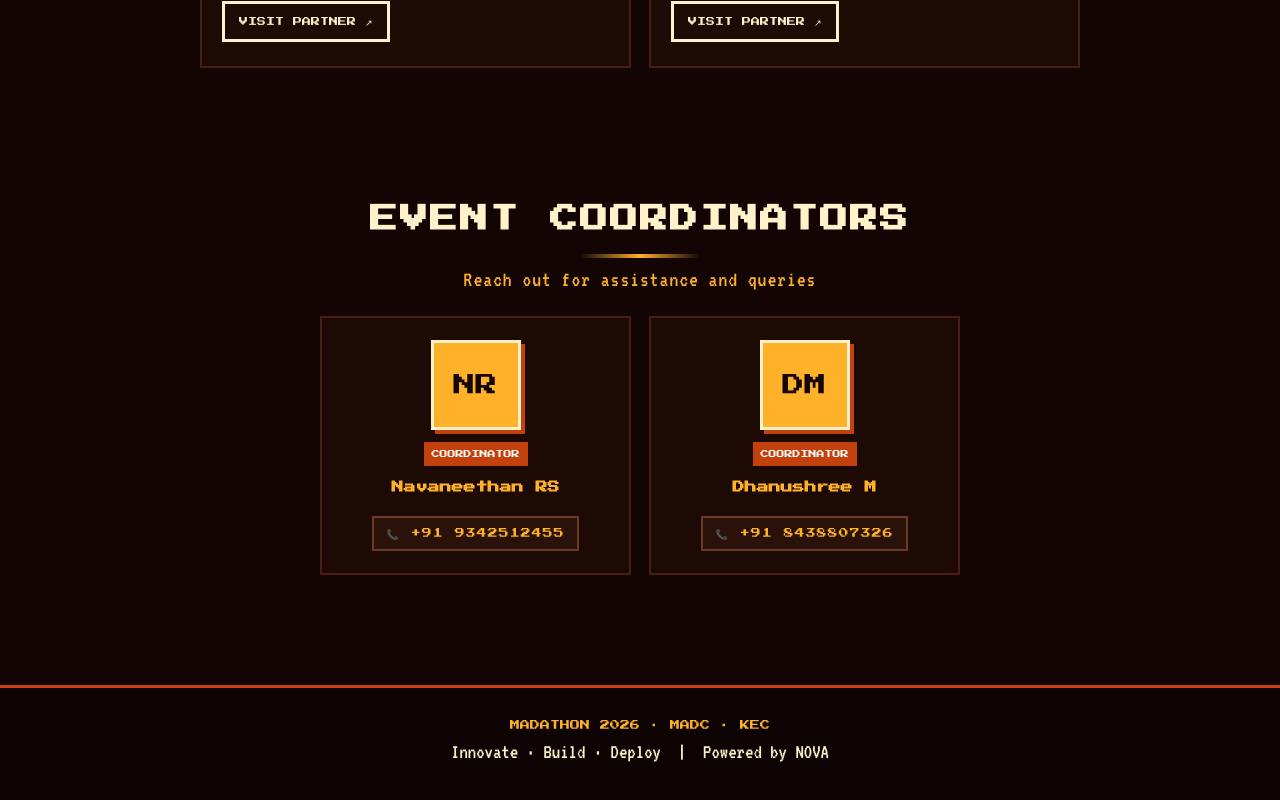
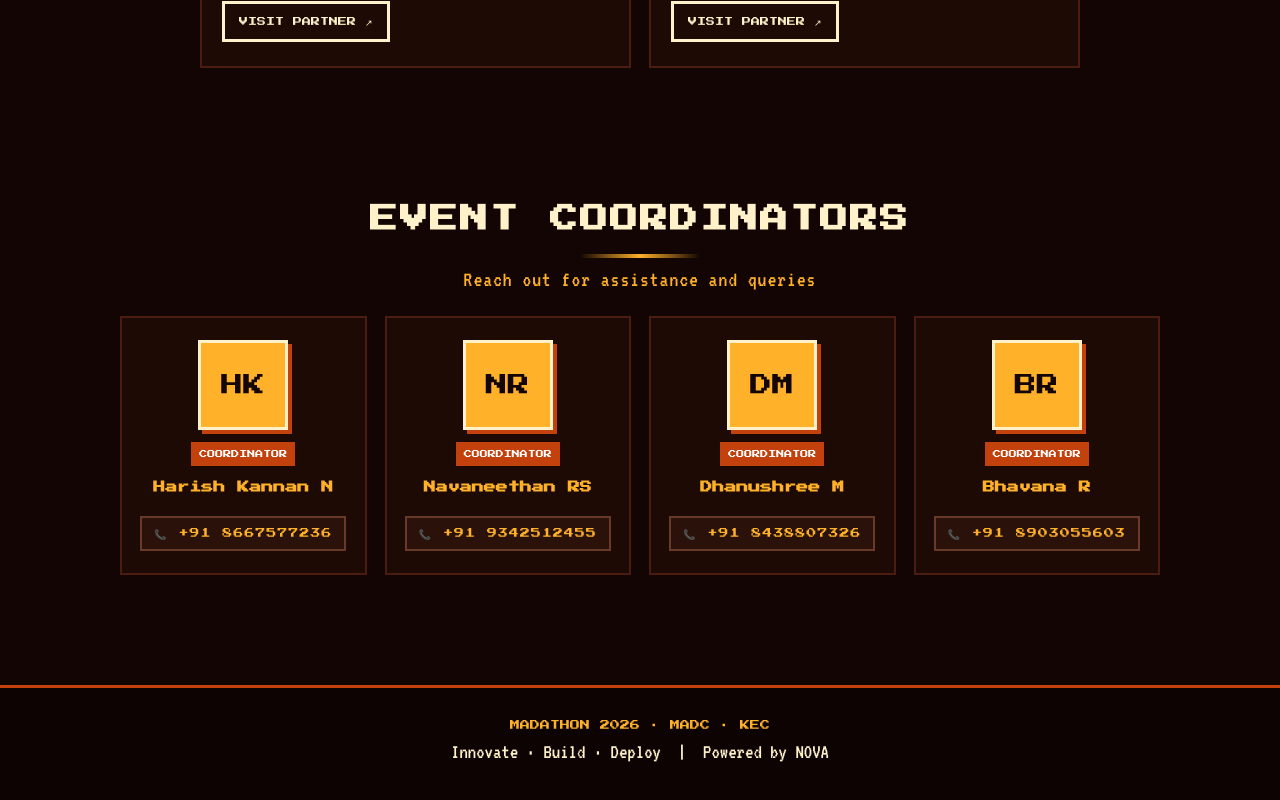
Before and after one commit to Navaneethanrs/Madathon-, a React (Vite) app: page / in a window 1280 px wide. Shown: the part 3102-3902 px from the top of the page. Built offline with nearby package versions, Linux system fonts and the light colour scheme.

Commit message:
feat: add Harish Kannan and Bhavana R to Event Coordinators and reorder list

```diff
--- a/src/App.jsx
+++ b/src/App.jsx
@@ -217,7 +217,7 @@ export default function App(){
   </section>
 
   <section id="coord"><h2 className="px rv">EVENT COORDINATORS</h2><i className="ul"/><p className="sb rv">Reach out for assistance and queries</p>
-    <div className="grid g2 cc">{COORDS.map(c=><article className="card rv" key={c.name}>
+    <div className="grid cc">{COORDS.map(c=><article className="card rv" key={c.name}>
       <div className="av px">{c.ini}</div>
       <span className="chip px">{c.role.toUpperCase()}</span>
       <h3 className="px">{c.name}</h3>
--- a/src/data.js
+++ b/src/data.js
@@ -88,8 +88,10 @@ export const DOMAINS=[
   },
 ]
 export const COORDS=[
+  {name:"Harish Kannan N",role:"Coordinator",ini:"HK",phone:"8667577236"},
   {name:"Navaneethan RS",role:"Coordinator",ini:"NR",phone:"9342512455"},
-  {name:"Dhanushree M",role:"Coordinator",ini:"DM",phone:"8438807326"}
+  {name:"Dhanushree M",role:"Coordinator",ini:"DM",phone:"8438807326"},
+  {name:"Bhavana R",role:"Coordinator",ini:"BR",phone:"8903055603"}
 ]
 export const PARTNERS=[
   {
--- a/src/styles.css
+++ b/src/styles.css
@@ -108,7 +108,7 @@ h2{font-size:clamp(16px,3.4vw,28px);color:var(--cream);letter-spacing:2px}
 .tabs button{background:#1d0a05;color:var(--cream);border:2px solid #5a2a18;padding:10px 12px;font-size:9px}
 .tabs .on,.tabs button:hover{background:var(--rust);border-color:var(--sun)}
 .grid{display:grid;grid-template-columns:repeat(auto-fit,minmax(230px,1fr));gap:18px}
-.g2{grid-template-columns:repeat(auto-fit,minmax(300px,1fr))}.cc{max-width:640px;margin:auto}
+.g2{grid-template-columns:repeat(auto-fit,minmax(300px,1fr))}.cc{max-width:1040px;margin:auto}
 #about .g2{grid-template-columns:1fr 1fr;gap:20px;align-items:stretch}
 .card{background:var(--cd);border:2px solid #4a1d10;padding:22px 18px;text-align:left;display:flex;flex-direction:column;gap:12px;height:100%;transition:.18s}
 .card:hover{transform:translateY(-6px);border-color:var(--sun);box-shadow:0 8px 0 var(--rust),0 0 26px #ffb12a44}
```
